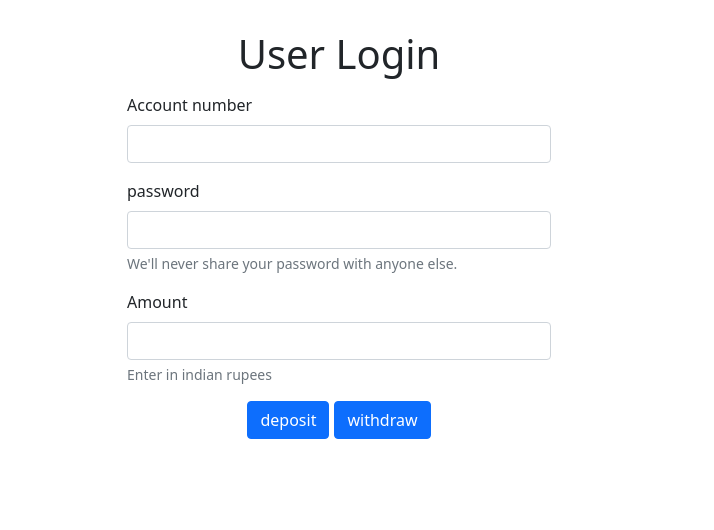
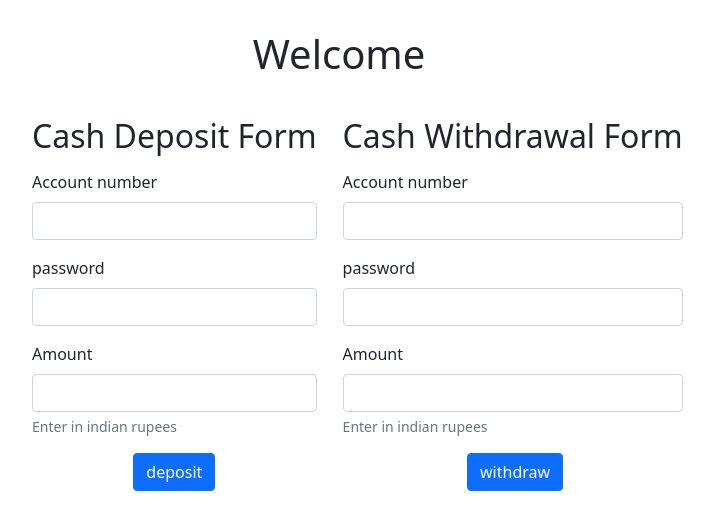
Before and after one commit to jfyjse/banking_app_angular, an Angular app: page /dashboard in a window 1280 px wide. Shown: the top 530 px of the page, without its empty margins (301-1015 px from the left). Built offline with nearby package versions, Linux system fonts and the light colour scheme.

Commit message:
22 mar dashboard ,login string interpolation- welcome user

```diff
--- a/src/app/dashboard/dashboard.component.html
+++ b/src/app/dashboard/dashboard.component.html
@@ -1,10 +1,14 @@
 <div style="text-align: center;"  class="container">
-    <h1 style=" margin-top:30px;">User Login</h1>
-  </div>
+  <h1 style=" margin-top:30px;">Welcome {{this.dataser.currentUser}}</h1>
+</div>
 
+<table style="margin-left: 25%;"><tr><td>
+  <form [formGroup]="depForm" (ngSubmit)="deposit()">
+    <div style="text-align: center;"  class="container">
+      <h2 style=" margin-top:30px;">Cash Deposit Form</h2>
+    </div>
 
-  <form>
-    <div style="width: 35%;height: 330px; background-color: white ; border-radius: 2px;" class="container">
+    <div style="width: 100%;height: 330px; background-color: white ; border-radius: 2px;" class="container">
       <div class="mb-3">
         <label style="margin-top: 7px;" for="acno" class="form-label">Account number</label>
         <input type="text" class="form-control" id="acno">
@@ -13,8 +17,7 @@
       <div class="mb-3">
         <label for="pswd" class="form-label">password</label>
         <input type="password" class="form-control" id="pswd">
-        <div id="emailHelp" class="form-text">We'll never share your password with anyone else.</div>
-      </div>
+        </div>
 
 
 
@@ -28,8 +31,45 @@
 
       <div style="display: flex;justify-content: center;">
         <button  type="button" (click)="deposit()" class="btn btn-primary">deposit</button>
-        <button style="margin-left: 5px;" type="button" onclick="Bank.withdraw()" class="btn btn-primary">withdraw</button>
+
       </div>
     </div>
 
   </form>
+</td>
+<td>
+
+  <form [formGroup]="withForm" (ngSubmit)="withdraw()">
+    <div style="text-align: center;"  class="container">
+      <h2 style=" margin-top:30px;">Cash Withdrawal Form</h2>
+    </div>
+
+    <div style="width: 100%;height: 330px; background-color: white ; border-radius: 2px;" class="container">
+      <div class="mb-3">
+        <label style="margin-top: 7px;" for="acno" class="form-label">Account number</label>
+        <input type="text" class="form-control" id="acno">
+
+      </div>
+      <div class="mb-3">
+        <label for="pswd" class="form-label">password</label>
+        <input type="password" class="form-control" id="pswd">
+        </div>
+
+
+
+      <div class="mb-3">
+        <label for="pswd" class="form-label">Amount</label>
+        <input type="text" class="form-control" id="amt">
+        <div id="emailHelp" class="form-text">Enter in indian rupees</div>
+      </div>
+
+
+
+      <div style="display: flex;justify-content: center;">
+       <button style="margin-left: 5px;" type="button" onclick="Bank.withdraw()" class="btn btn-primary">withdraw</button>
+      </div>
+    </div>
+
+  </form>
+</td>
+</tr></table>
--- a/src/app/dashboard/dashboard.component.ts
+++ b/src/app/dashboard/dashboard.component.ts
@@ -1,4 +1,6 @@
 import { Component, OnInit } from '@angular/core';
+import { FormBuilder, Validators } from '@angular/forms';
+import { DataService } from '../services/data.service';
 
 @Component({
   selector: 'app-dashboard',
@@ -7,7 +9,21 @@ import { Component, OnInit } from '@angular/core';
 })
 export class DashboardComponent implements OnInit {
 
-  constructor() { }
+  depForm=this.fb.group({
+    accno: ['', [Validators.required, Validators.minLength(4), Validators.maxLength(4), Validators.pattern('[0-9]*')]],
+    pwd: ['', [Validators.required, Validators.pattern('[a-zA-Z0-9]*')]],
+    amt:['',[Validators.required, Validators.maxLength(8), Validators.pattern('[0-9]*')]]
+
+  })
+
+  withForm=this.fb.group({
+    accno: ['', [Validators.required, Validators.minLength(4), Validators.maxLength(4), Validators.pattern('[0-9]*')]],
+    pwd: ['', [Validators.required, Validators.pattern('[a-zA-Z0-9]*')]],
+    amt:['',[Validators.required, Validators.maxLength(8), Validators.pattern('[0-9]*')]]
+
+  })
+
+  constructor( private fb:FormBuilder,  public dataser:DataService) { }
 
   ngOnInit(): void {
   }
@@ -17,4 +33,9 @@ export class DashboardComponent implements OnInit {
     alert("dep kliked")
   }
 
+  withdraw()
+  {
+
+  }
+
 }
--- a/src/app/login/login.component.css
+++ b/src/app/login/login.component.css
@@ -0,0 +1,4 @@
+.err
+{
+    color: rebeccapurple;
+}
--- a/src/app/login/login.component.html
+++ b/src/app/login/login.component.html
@@ -4,20 +4,23 @@
 </div>
 
 
-<form>
+<form [formGroup]="loginForm" (ngSubmit)="login()">
     <div style="width: 35%;height: 330px; background-color: white ; border-radius: 2px;" class="container">
         <div class="mb-3">
             <label style="margin-top: 7px;" for="acno" class="form-label">Account number</label>
-            <input [value]="aim"  type="text" [(ngModel)]="accno" name= "accno" class="form-control" id="acno">
+            <input [value]="aim"  type="text" formControlName ="accno" name= "accno" class="form-control" id="acno">
+            <div *ngIf="(this.loginForm.get('accno')?.touched||this.loginForm.get('accno')?.dirty)&&this.loginForm.get('accno')?.errors" class="err">invalid accno</div>
+
 
         </div>
         <div class="mb-3">
             <label for="pswd" class="form-label">password</label>
-            <input type="password" [(ngModel)]="pswd" name="pswd" class="form-control" id="pswd">
+            <input type="password" formControlName ="pwd" name="pwd" class="form-control" id="pswd">
+            <div *ngIf="(this.loginForm.get('pwd')?.touched||this.loginForm.get('pwd')?.dirty)&&this.loginForm.get('pwd')?.errors" id="paass" class="err">Wrng pwd fmt</div>
             <div id="emailHelp" class="form-text">We'll never share your password with anyone else.</div>
         </div>
         <div style="display: flex;justify-content: center;">
-            <button type="button" (click)="login()" class="btn btn-primary">login</button>
+            <button type="submit"  class="btn btn-primary">login</button>
             <a routerLink="register" ><button type="button" class="btn btn-primary">Reg</button></a>
 
         </div></div>
--- a/src/app/login/login.component.ts
+++ b/src/app/login/login.component.ts
@@ -1,4 +1,5 @@
 import { Component, OnInit } from '@angular/core';
+import { FormBuilder, Validators } from '@angular/forms';
 import { Router } from '@angular/router';
 import { DataService } from '../services/data.service';
 
@@ -9,11 +10,16 @@ import { DataService } from '../services/data.service';
 })
 export class LoginComponent implements OnInit {
 
-  accno= "enter acco";
+  accno = "enter acco";
   pswd = "";
   aim = "pewer"
+  loginForm = this.fb.group({
+    accno: ['', [Validators.required, Validators.minLength(4), Validators.maxLength(4), Validators.pattern('[0-9]*')]],
+    pwd: ['', [Validators.required, Validators.pattern('[a-zA-Z0-9]*')]]
 
-  constructor(private router:Router, private dataservice:DataService) { }
+  })
+
+  constructor(private router: Router, private dataservice: DataService, private fb: FormBuilder) { }
 
   ngOnInit(): void {
   }
@@ -27,27 +33,28 @@ export class LoginComponent implements OnInit {
   // }
 
   login() {
-    var accNuo = this.accno;
-    var pwd = this.pswd;
-    var data = this.dataservice.accountDetails;
 
-    if (accNuo in data) {
-      var psw1 = data[accNuo].password;
-      if (pwd == psw1) {
-        console.log("login success");
-        this.router.navigateByUrl("dashboard")
 
+
+    if (this.loginForm.valid) {
+      console.log("form vaild");
+
+      var accNuo = this.loginForm.value.accno;
+      var pwd = this.loginForm.value.pwd;
+      var res = this.dataservice.login(accNuo, pwd)
+
+      if (res) {
+        this.router.navigateByUrl("dashboard");
       }
       else {
-        console.log("inncorrect pswd");
+        alert("invalid accno / pswrd");
+      }
 
-      }
     }
     else {
-      console.log("no user account");
+      alert("invalid form")
 
     }
-
   }
 
 }
--- a/src/app/register/register.component.html
+++ b/src/app/register/register.component.html
@@ -1,5 +1,5 @@
 <div style="text-align: center;" class="container">
-    <h1 style=" margin-top:30px;">State Bank Of India -create account</h1>
+    <h1 style=" margin-top:30px;">Create New Account</h1>
 
 </div>
 
--- a/src/app/services/data.service.ts
+++ b/src/app/services/data.service.ts
@@ -5,29 +5,59 @@ import { Injectable } from '@angular/core';
 })
 export class DataService {
   accountDetails: any = {
-    1000: { accno: 1000, name: "userone", balance: 6000, password: "user1" },
-    1001: { accno: 1001, name: "usertwo", balance: 9000, password: "user2" },
-    1002: { accno: 1002, name: "userthree", balance: 7000, password: "user3" },
-    1003: { accno: 1003, name: "userfour", balance: 8000, password: "user4" },
-    1004: { accno: 1004, name: "userfive", balance: 61000, password: "user5" },
+    1000: { accno: 1000, name: "kanappi", balance: 6000, password: "user1" },
+    1001: { accno: 1001, name: "jinjin", balance: 9000, password: "user2" },
+    1002: { accno: 1002, name: "himajal", balance: 7000, password: "user3" },
+    1003: { accno: 1003, name: "oiuhinj", balance: 8000, password: "user4" },
+    1004: { accno: 1004, name: "fiverr", balance: 61000, password: "user5" },
   }
+  currentUser:any;
 
   constructor() { }
-  register(accno:any,password:any)
-  {
-    if(accno in this.accountDetails)
-    {
+  register(accno: any, password: any) {
+    if (accno in this.accountDetails) {
       console.log("user exist log in");
       alert("please login")
-      return 0;
+      return false;
 
     }
 
-      this.accountDetails[accno]={accno,name:"new",balance:0,password}
-      console.log(this.accountDetails);
-      return 1;
+    this.accountDetails[accno] = {
+      accno,
+      name: "new",
+      balance: 0,
+      password
+    }
+    console.log(this.accountDetails);
+    return true;
 
+  }
 
+  login(accno:any,pwd:any){
+
+    var data = this.accountDetails;
+
+    if (accno in data) {
+      var psw1 = data[accno].password;
+      if (pwd == psw1) {
+        console.log("login success");
+        var userl= data[accno].name;
+        this.currentUser=userl;
+
+        return true;
+
+      }
+      else {
+        console.log("inncorrect pswd");
+        return false;
+
+      }
+    }
+    else {
+      console.log("no user account");
+      return false;
+
+    }
 
 
   }
```
